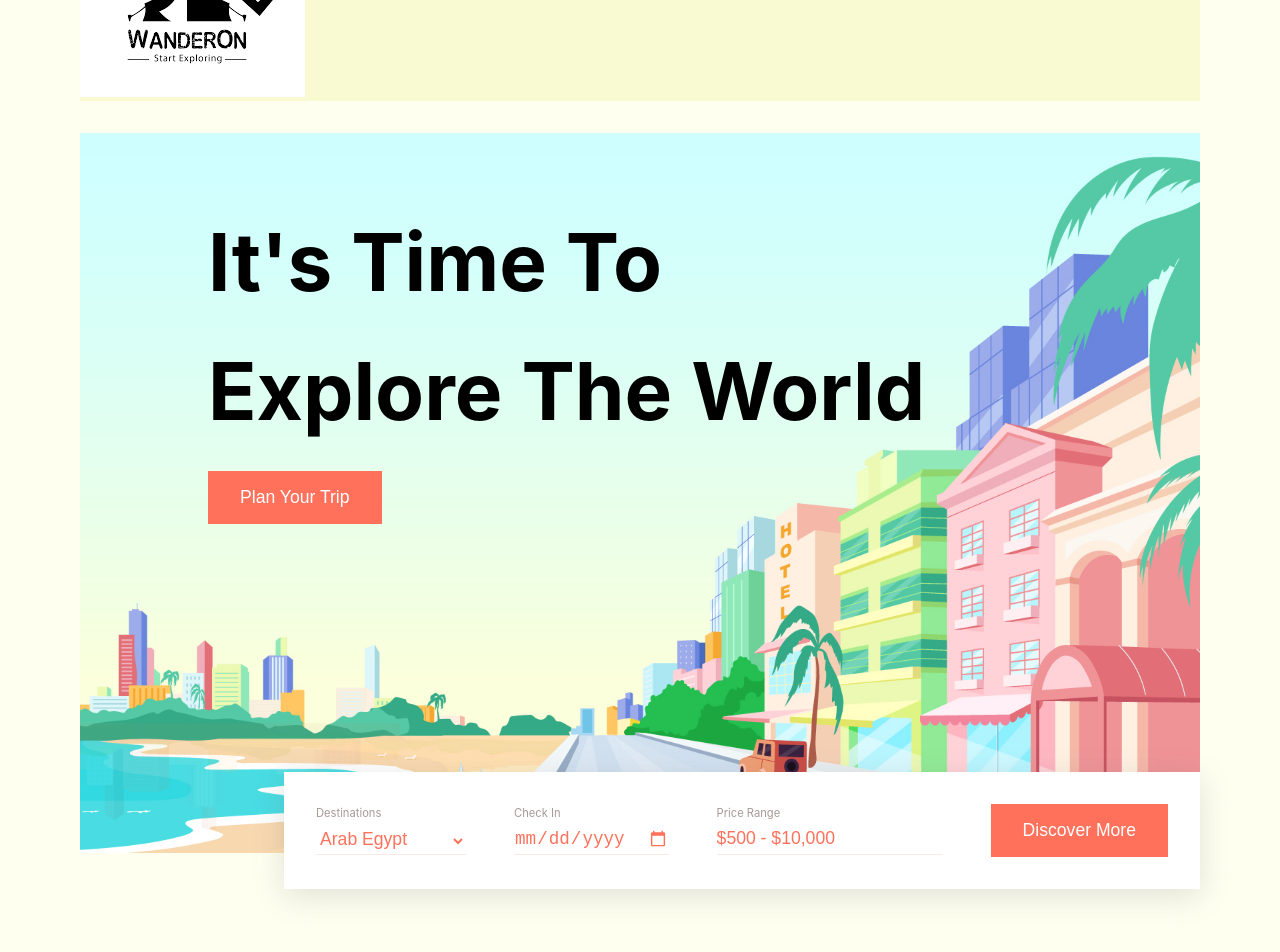
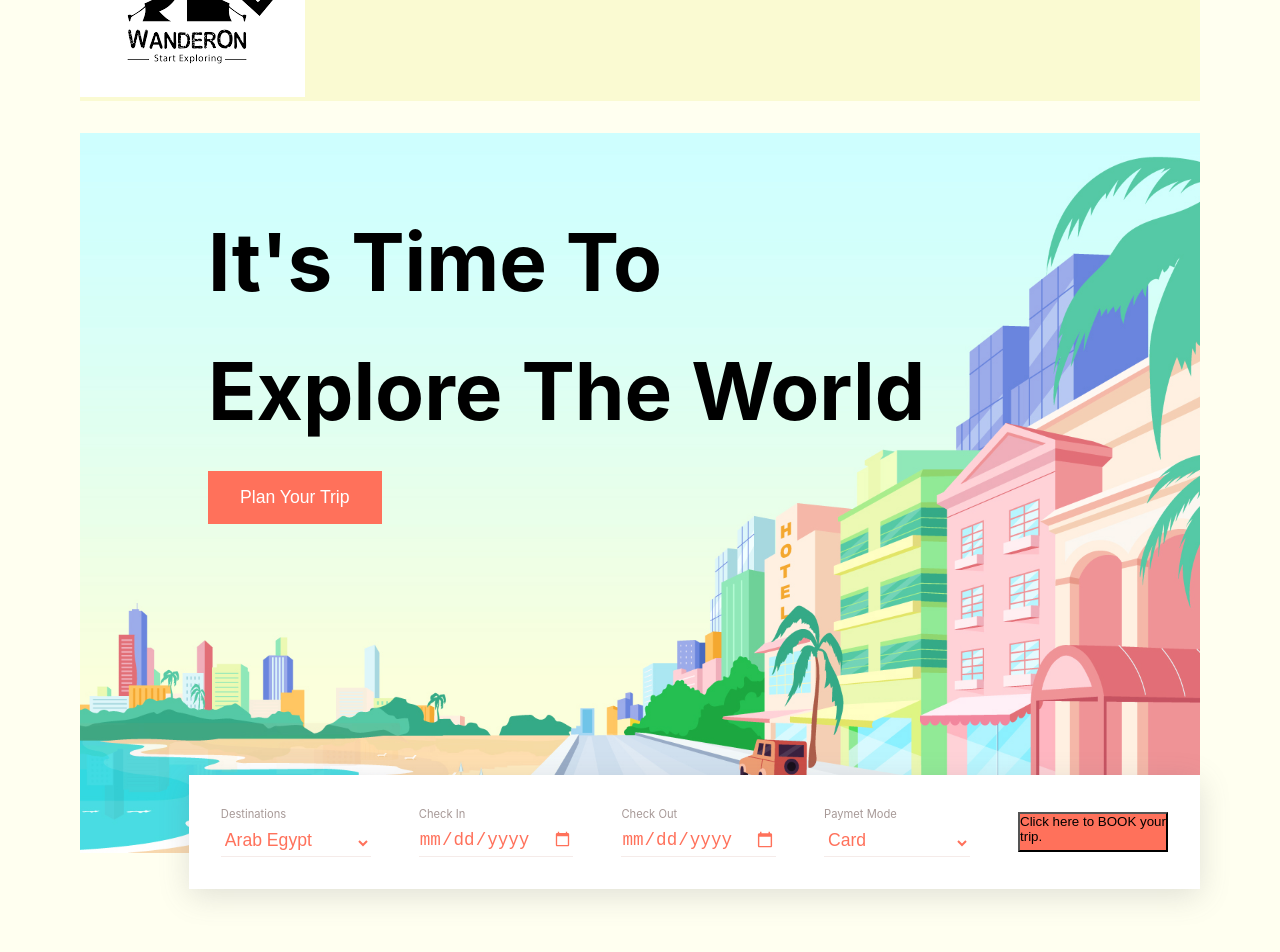
Before and after one commit to shashidharbollu/Wander_On, a React (Vite) app: page / in a window 1280 px wide. Shown: the part 160-1112 px from the top of the page. Built offline with nearby package versions, Linux system fonts and the light colour scheme; no server answers.

Commit message:
my fifth commit

```diff
--- a/src/components/Blog.jsx
+++ b/src/components/Blog.jsx
@@ -4,6 +4,16 @@ import styled from "styled-components";
 
 export default function Blog() {
   const [users, setUsers] = useState([]);
+  const [modal, setModal] = useState(false);
+  const toggleModal = () => {
+    setModal(!modal);
+  };
+
+  if (modal) {
+    document.body.classList.add("active-modal");
+  } else {
+    document.body.classList.remove("active-modal");
+  }
 
   const getUsers = async () => {
     const response = await fetch("https://api.npoint.io/f89acb9ee900ca95b8dc");
@@ -48,8 +58,23 @@ export default function Blog() {
                 {tags.map((eleM) => {
                   <div>{eleM.name}</div>;
                 })}
+                {modal && (
+                  <div className="modal">
+                    <div onClick={toggleModal} className="overlay"></div>
+                    <div className="modal-content">
+                      <h1>Hello User,</h1>
+                      <p>
+                        You Really Have A Great Taste! This master-piece has
+                        been added to your favourites. Have Fun.
+                      </p>
+                      <button className="close-modal" onClick={toggleModal}>
+                        CLOSE
+                      </button>
+                    </div>
+                  </div>
+                )}
 
-                <button onClick={() => handleShow(id)}>AddToFav</button>
+                <button onClick={toggleModal}>AddToFav</button>
               </div>
             );
           })}
@@ -59,10 +84,45 @@ export default function Blog() {
 }
 
 const Section = styled.section`
+  .modal,
+  .overlay {
+    width: 100vw;
+    height: 100vh;
+    top: 0;
+    left: 0;
+    right: 0;
+    bottom: 0;
+    position: fixed;
+  }
+  .overlay {
+    background: whitesmoke;
+  }
+  .modal-content {
+    position: absolute;
+    top: 40%;
+    left: 50%;
+    transform: translate(-50%, -50%);
+    line-height: 1.4;
+    background: #f1f1f1;
+    padding: 14px 28px;
+    border-radius: 3px;
+    max-width: 600px;
+    min-width: 300px;
+  }
+
+  .close-modal {
+    position: absolute;
+    top: 10px;
+    right: 10px;
+    padding: 5px 7px;
+  }
   background-color: whitesmoke;
   padding: 10;
   margin: 10;
   gap: 5rem;
+  active-modal {
+    overflow-y: hidden;
+  }
   .title {
     text-align: center;
   }
@@ -114,9 +174,9 @@ const Section = styled.section`
       gap: 0.5rem;
       background-color: #8338ec14;
       border-radius: 1rem;
-      transition: 0.3s ease-in-out;
+      transition: var(--default-transition);
       &:hover {
-        transform: translateX(0.4rem) translateY(-1rem);
+        background-color: white;
         box-shadow: rgba(0, 0, 0, 0.35) 0px 5px 15px;
       }
       img {
--- a/src/components/Home.jsx
+++ b/src/components/Home.jsx
@@ -3,7 +3,17 @@ import styled from "styled-components";
 import HeroImage from "../assets/hero.png";
 import Button from "./Button";
 export default function Home() {
-  const [value, setValue] = useState("$500 - $10,000");
+  // const [value, setValue] = useState("$500 - $10,000");
+  const [modal, setModal] = useState(false);
+  const toggleModal = () => {
+    setModal(!modal);
+  };
+
+  if (modal) {
+    document.body.classList.add("active-modal");
+  } else {
+    document.body.classList.remove("active-modal");
+  }
   return (
     <Section>
       <div className="background">
@@ -31,15 +41,53 @@ export default function Home() {
               <input type="date" />
             </div>
             <div className="row">
-              <label>Price Range</label>
-              <input
+              <label>Check Out</label>
+              <input type="date" />
+            </div>
+            <div className="row">
+              <label>Paymet Mode</label>
+              <select>
+                <option>Card</option>
+                <option>Online Payment</option>
+                <option>Net Banking</option>
+              </select>
+              {/* <input
                 type="text"
                 value={value}
                 onChange={(e) => setValue(e.target.value)}
-              />
+              /> */}
             </div>
             <div className="row">
-              <Button text="Discover More" />
+              {modal && (
+                <div className="modal">
+                  <div onClick={toggleModal} className="overlay"></div>
+                  <div className="modal-content">
+                    <h2>CONGRATULATIONS!YOUR BOOKING IS CONFIRMED.</h2>
+                    <p>
+                      Our Customer-Care Executive will get in touch with You.If
+                      you have any questions please feel free to send a messege
+                      in the query box, which is present at the bottom of this
+                      page.Thank You! Stay safe.
+                    </p>
+                    <button className="close-modal" onClick={toggleModal}>
+                      CLOSE
+                    </button>
+                  </div>
+                </div>
+              )}
+              <button
+                style={{
+                  background: "var(--primary-color)",
+                  width: "150px",
+                  height: "40px",
+                }}
+                onClick={toggleModal}
+                className="row"
+                // color: var(--primary-color);
+              >
+                Click here to BOOK your trip.
+              </button>
+              {/* <Button onClick={toggleModal} className="btn-modal" text="Send" /> */}
             </div>
           </form>
         </div>
@@ -47,12 +95,19 @@ export default function Home() {
     </Section>
   );
 }
+// img.sticky {
+//   position: -webkit-sticky; /* Safari */
+//   position: sticky;
+//   top: 0;
+// }
 
 const Section = styled.section`
   margin-top: 2rem;
-  position: relative;
+  position: sticky;
   .background {
     img {
+      sticky: -webkit-sticky;
+      position: sticky;
       height: 90vh;
       width: 100%;
     }
@@ -114,6 +169,50 @@ const Section = styled.section`
             border-bottom: 1px solid #f5ebe9;
             padding-bottom: 0.3rem;
           }
+          active-modal {
+            overflow-y: hidden;
+          }
+
+          .btn-modal {
+            padding: 10px 20px;
+            display: block;
+            margin: 100px auto 0;
+            font-size: 18px;
+          }
+
+          .modal,
+          .overlay {
+            width: 100vw;
+            height: 100vh;
+            top: 0;
+            left: 0;
+            right: 0;
+            bottom: 0;
+            position: fixed;
+          }
+
+          .overlay {
+            background: rgba(49, 49, 49, 0.8);
+          }
+          .modal-content {
+            position: absolute;
+            top: 40%;
+            left: 50%;
+            transform: translate(-50%, -50%);
+            line-height: 1.4;
+            background: #f1f1f1;
+            padding: 14px 28px;
+            border-radius: 3px;
+            max-width: 600px;
+            min-width: 300px;
+          }
+
+          .close-modal {
+            position: absolute;
+            top: 10px;
+            right: 10px;
+            padding: 5px 7px;
+          }
         }
       }
     }
--- a/src/components/footer.jsx
+++ b/src/components/footer.jsx
@@ -1,9 +1,18 @@
-import React from "react";
+import React, { useState } from "react";
 import styled from "styled-components";
 import logo from "../assets/download.png";
-import Button from "./Button";
 
 export default function Footer() {
+  const [modal, setModal] = useState(false);
+  const toggleModal = () => {
+    setModal(!modal);
+  };
+
+  if (modal) {
+    document.body.classList.add("active-modal");
+  } else {
+    document.body.classList.remove("active-modal");
+  }
   const quickLinks = [
     "About Us",
     "Destinations",
@@ -68,7 +77,34 @@ export default function Footer() {
           <div className="newsletter">
             <input type="text" placeholder="Your Email" />
             <input type="text" placeholder="Your Query" />
-            <Button text="Send" />
+            {/* <Button text="Send" /> */}
+            {modal && (
+              <div className="modal">
+                <div onClick={toggleModal} className="overlay"></div>
+                <div className="modal-content">
+                  <h2>Hello User!</h2>
+                  <p>
+                    We have received your request.We will get back to you as
+                    soon as possible.
+                  </p>
+                  <button className="close-modal" onClick={toggleModal}>
+                    CLOSE
+                  </button>
+                </div>
+              </div>
+            )}
+            <button
+              style={{
+                background: "var(--primary-color)",
+                width: "400px",
+                height: "40px",
+              }}
+              onClick={toggleModal}
+              className="btn-modal"
+              // color: var(--primary-color);
+            >
+              Send
+            </button>
           </div>
         </div>
       </div>
@@ -124,6 +160,50 @@ const Container = styled.footer`
           color: var(--primary-color);
           cursor: pointer;
         }
+        active-modal {
+          overflow-y: hidden;
+        }
+        btn-modal {
+          color: orange;
+          padding: 10px 20px;
+          display: block;
+          margin: 100px auto 0;
+          font-size: 18px;
+        }
+        .modal,
+.overlay {
+  width: 100vw;
+  height: 100vh;
+  top: 0;
+  left: 0;
+  right: 0;
+  bottom: 0;
+  position: fixed;
+}
+
+.overlay {
+  background: rgba(49, 49, 49, 0.8);
+}
+.modal-content {
+  position: absolute;
+  top: 40%;
+  left: 50%;
+  transform: translate(-50%, -50%);
+  line-height: 1.4;
+  background: #f1f1f1;
+  padding: 14px 28px;
+  border-radius: 3px;
+  max-width: 600px;
+  min-width: 300px;
+}
+
+.close-modal {
+  position: absolute;
+  top: 10px;
+  right: 10px;
+  padding: 5px 7px;
+}
+
 
     }
   }
```
